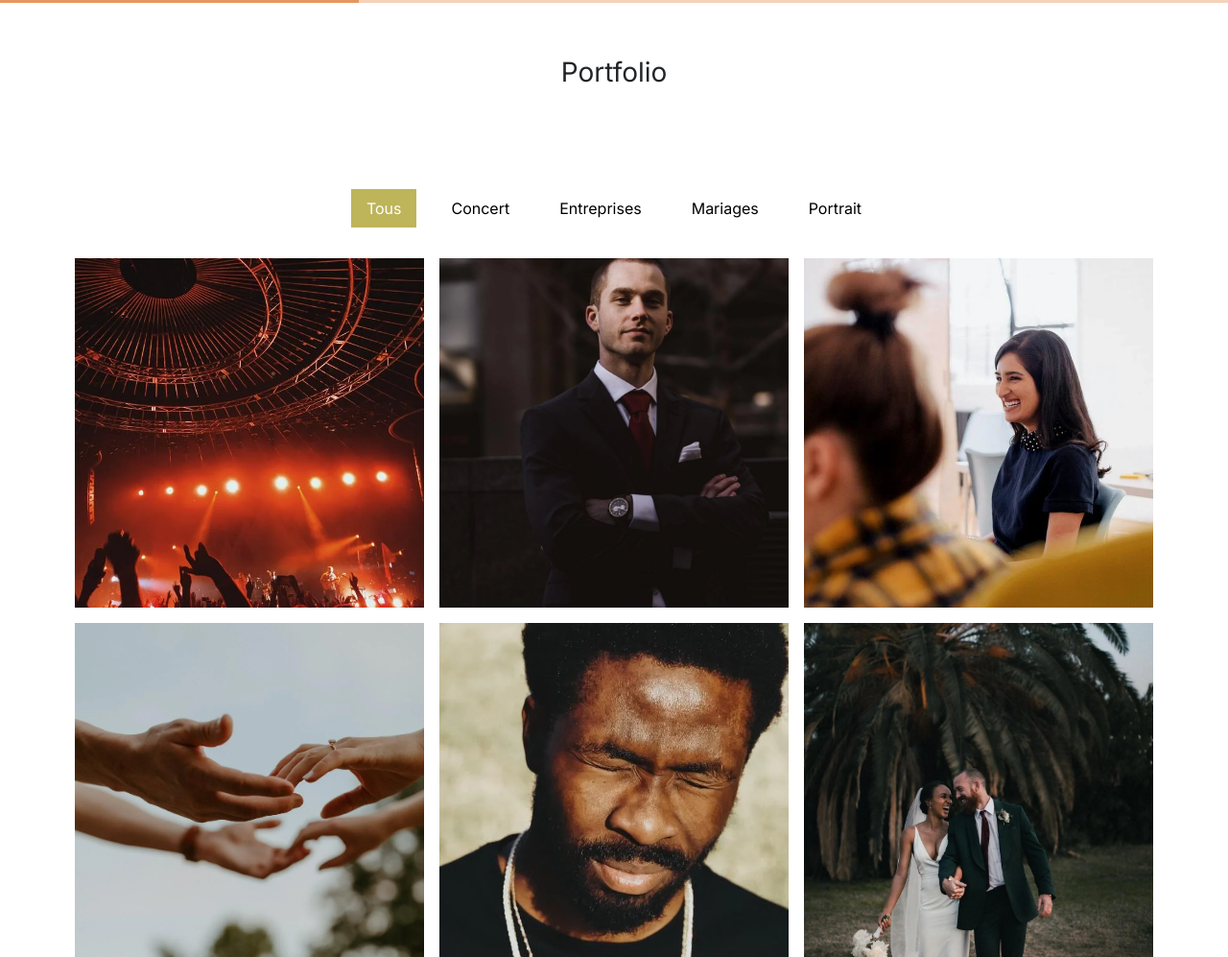
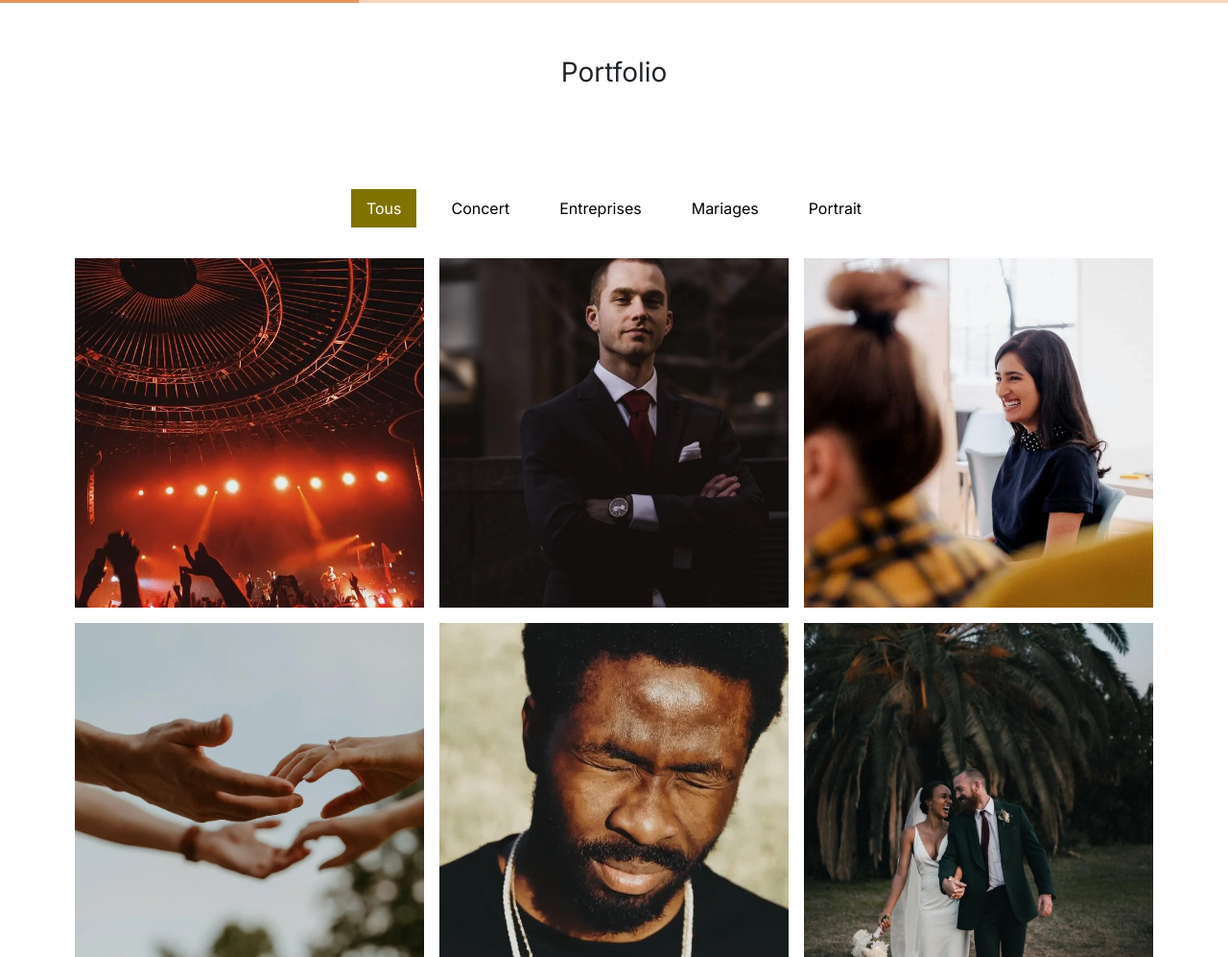
Before and after one commit to outabachi/nina-carducci, a plain HTML site: page index.html in a window 1280 px wide. Shown: the part 1262-2259 px from the top of the page at 96% size. Drawn offline with nearby package versions, Linux system fonts and the light colour scheme.

Commit message:
ajustement du contraste du filtre tous

```diff
--- a/assets/style.css
+++ b/assets/style.css
@@ -150,7 +150,7 @@ body {
 .nav-pills .nav-link.active,
 .nav-pills .show>.nav-link {
 	color: #fff;
-	background-color: #beb45a;
+	background-color: #807300;
 	border-radius: 0
 }
 
```
